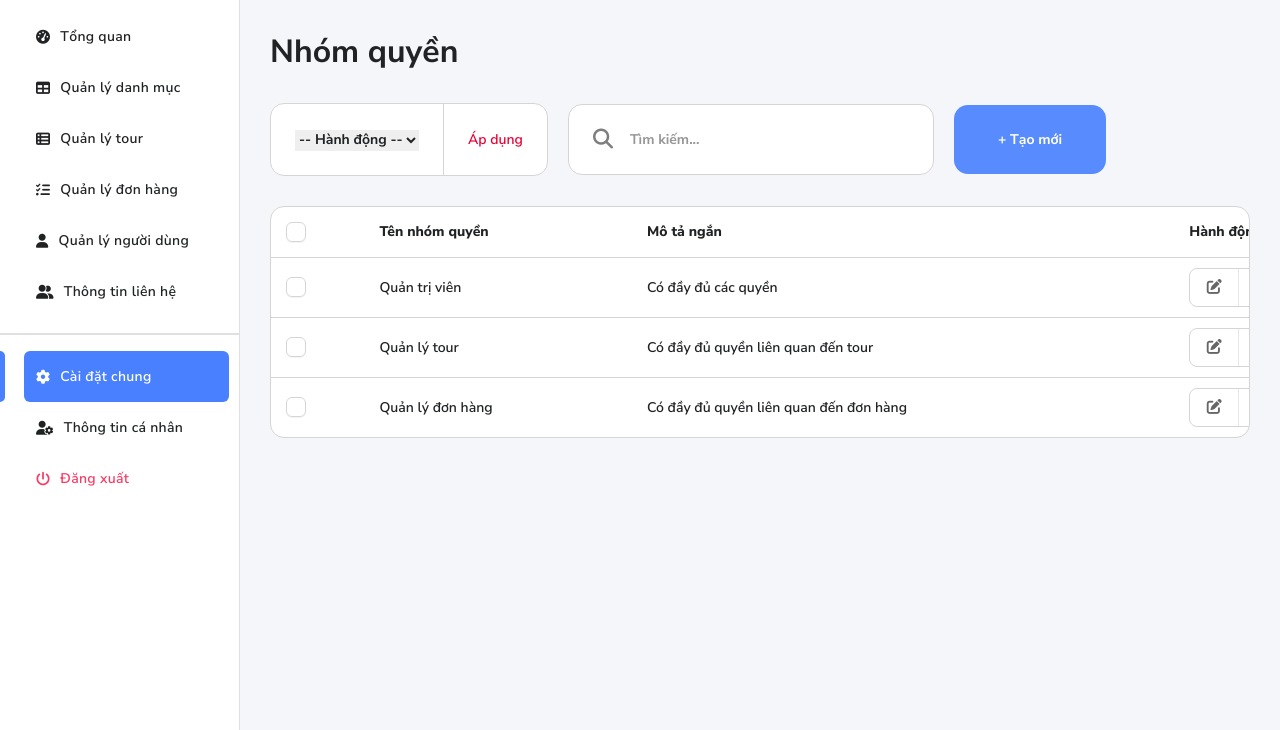
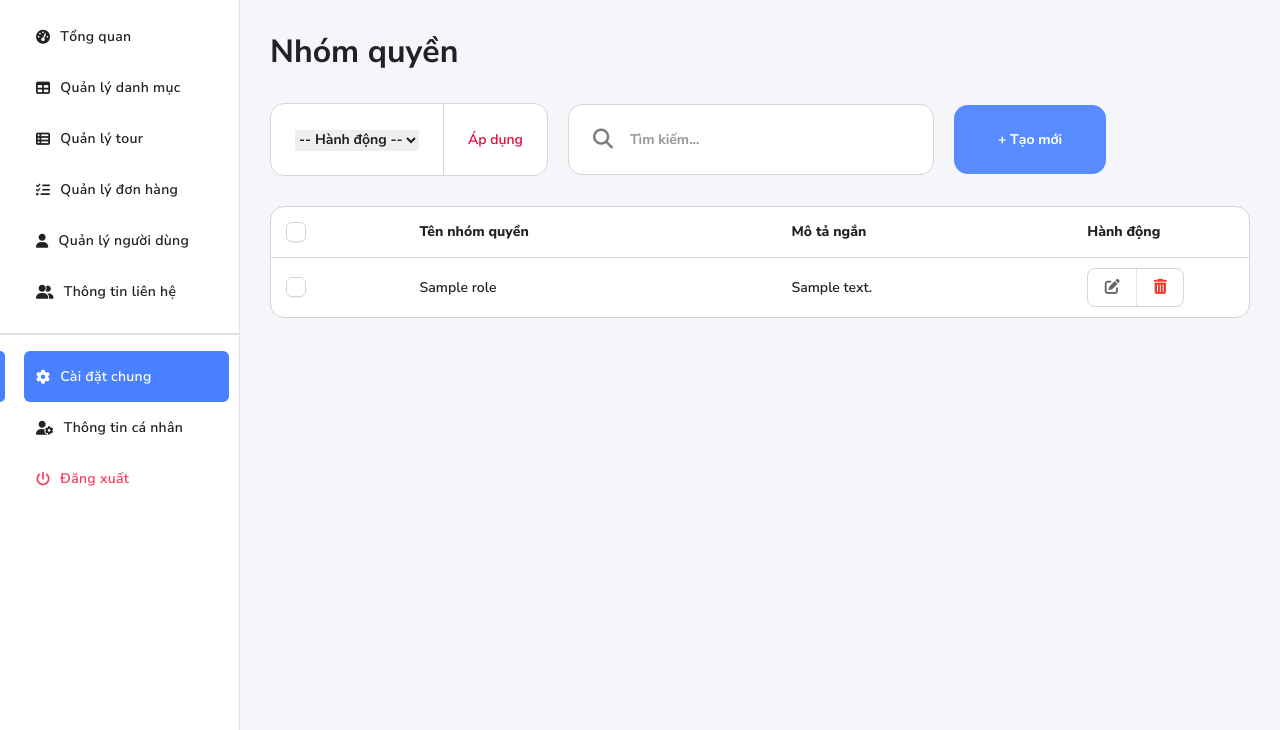
Before and after one commit to QuangHaDev2004/hw-fullstack-travel, a Node server app: page /admin/setting/role/list in a window 1280 px wide. Shown: the part 70-800 px from the top of the page. Run offline with Node 20, Linux system fonts and the light colour scheme; a user stored in the database is signed in; tables that the repository leaves empty hold one stand-in row (values such as "Sample post"); some libraries are stand-ins or nearby versions.

Commit message:
role list feature

```diff
--- a/controllers/admin/setting.controller.js
+++ b/controllers/admin/setting.controller.js
@@ -2,6 +2,8 @@ const SettingWebsiteInfo = require("../../models/setting-website-info.model");
 const Role = require("../../models/role.model");
 
 const { permissionList } = require("../../config/variable.config");
+
+const slugify = require("slugify");
 
 module.exports.list = (req, res) => {
   res.render("admin/pages/setting-list", {
@@ -58,9 +60,25 @@ module.exports.accountAdminCreate = (req, res) => {
   });
 };
 
-module.exports.roleList = (req, res) => {
+module.exports.roleList = async (req, res) => {
+  const find = {
+    deleted: false,
+  };
+
+  // Tìm kiếm
+  if (req.query.keyword) {
+    const keyword = slugify(req.query.keyword);
+    const keywordRegex = new RegExp(keyword, "i");
+    find.slug = keywordRegex;
+  }
+
+  const roleList = await Role.find(find).sort({
+    createdAt: "desc",
+  });
+
   res.render("admin/pages/role-list", {
     pageTitle: "Nhóm quyền",
+    roleList: roleList,
   });
 };
 
@@ -90,3 +108,60 @@ module.exports.roleCreatePost = async (req, res) => {
     });
   }
 };
+
+module.exports.deletePatch = async (req, res) => {
+  try {
+    const { id } = req.params;
+
+    await Role.updateOne(
+      {
+        _id: id,
+      },
+      {
+        deleted: true,
+        deletedBy: req.account.id,
+        deletedAt: Date.now(),
+      }
+    );
+
+    res.json({
+      code: "success",
+      message: "Xóa nhóm quyền thành công!",
+    });
+  } catch (error) {
+    res.json({
+      code: "error",
+      message: "Bản ghi không hợp lệ!",
+    });
+  }
+};
+
+module.exports.changeMultiPatch = async (req, res) => {
+  try {
+    const { option, ids } = req.body;
+
+    switch (option) {
+      case "delete":
+        await Role.updateMany(
+          {
+            _id: { $in: ids },
+          },
+          {
+            deleted: true,
+            deletedBy: req.account.id,
+            deletedAt: Date.now(),
+          }
+        );
+        res.json({
+          code: "success",
+          message: "Đã xóa thành công!",
+        });
+        break;
+    }
+  } catch (error) {
+    res.json({
+      code: "error",
+      message: "Bản ghi không hợp lệ!",
+    });
+  }
+};
--- a/models/role.model.js
+++ b/models/role.model.js
@@ -7,6 +7,11 @@ const schema = new mongoose.Schema(
     permissions: Array,
     createdBy: String,
     updatedBy: String,
+    slug: {
+      type: String,
+      slug: "name",
+      unique: true,
+    },
     deleted: {
       type: Boolean,
       default: false,
--- a/routes/admin/setting.route.js
+++ b/routes/admin/setting.route.js
@@ -34,4 +34,8 @@ router.post(
   settingController.roleCreatePost
 );
 
+router.patch("/role/delete/:id", settingController.deletePatch);
+
+router.patch("/role/change-multi", settingController.changeMultiPatch);
+
 module.exports = router;
--- a/views/admin/pages/role-list.pug
+++ b/views/admin/pages/role-list.pug
@@ -1,12 +1,23 @@
 extends ../layouts/default.pug
-include ../mixins/change-search.pug
 
 block main
   h2.box-title Nhóm quyền
 
   //- Section 5
   .section-5
-    +change-search()
+    .inner-change-status(
+      change-multi
+      data-api=`/${pathAdmin}/setting/role/change-multi`
+    )
+      .inner-item
+        select(name="")
+          option(value="") -- Hành động --
+          option(value="delete") Xóa
+      .inner-item
+        button Áp dụng
+    .inner-search
+      <i class="fa-solid fa-magnifying-glass"></i>
+      input(type="text" placeholder="Tìm kiếm..." search)
     .inner-button-create
       a(href=`/${pathAdmin}/setting/role/create`) + Tạo mới
   //- End Section 5
@@ -18,40 +29,30 @@ block main
         thead
           tr
             th
-              input(type="checkbox" class="custom-check" id="check1")
+              input(type="checkbox" class="custom-check" id="check1" check-all)
               label(for="check1" class="custom-icon-checkbox") <i class="fa-solid fa-check"></i>
             th Tên nhóm quyền
             th Mô tả ngắn
             th Hành động
         tbody
-          tr
-            td
-              input(type="checkbox" class="custom-check" id="check2")
-              label(for="check2" class="custom-icon-checkbox") <i class="fa-solid fa-check"></i>
-            td Quản trị viên
-            td Có đầy đủ các quyền
-            td
-              .inner-buttons
-                a(href="#" class="inner-edit") <i class="fa-solid fa-pen-to-square"></i>
-                a(href="#" class="inner-remove") <i class="fa-solid fa-trash-can"></i>
-          tr
-            td
-              input(type="checkbox" class="custom-check" id="check3")
-              label(for="check3" class="custom-icon-checkbox") <i class="fa-solid fa-check"></i>
-            td Quản lý tour
-            td Có đầy đủ quyền liên quan đến tour
-            td
-              .inner-buttons
-                a(href="#" class="inner-edit") <i class="fa-solid fa-pen-to-square"></i>
-                a(href="#" class="inner-remove") <i class="fa-solid fa-trash-can"></i>
-          tr
-            td
-              input(type="checkbox" class="custom-check" id="check4")
-              label(for="check4" class="custom-icon-checkbox") <i class="fa-solid fa-check"></i>
-            td Quản lý đơn hàng
-            td Có đầy đủ quyền liên quan đến đơn hàng
-            td
-              .inner-buttons
-                a(href="#" class="inner-edit") <i class="fa-solid fa-pen-to-square"></i>
-                a(href="#" class="inner-remove") <i class="fa-solid fa-trash-can"></i>
+          each item in roleList
+            tr
+              td
+                input(type="checkbox" class="custom-check" id=item.id check-item=item.id)
+                label(for=item.id class="custom-icon-checkbox") <i class="fa-solid fa-check"></i>
+              td #{item.name}
+              td #{item.description}
+              td
+                .inner-buttons
+                  a(
+                    href=`/${pathAdmin}/setting/role/edit/${item.id}`
+                    class="inner-edit"
+                  )
+                    <i class="fa-solid fa-pen-to-square"></i>
+                  button(
+                    class="inner-remove"
+                    button-delete
+                    data-api=`/${pathAdmin}/setting/role/delete/${item.id}`
+                  )
+                    <i class="fa-solid fa-trash-can"></i>
   //- End Section 6
```
